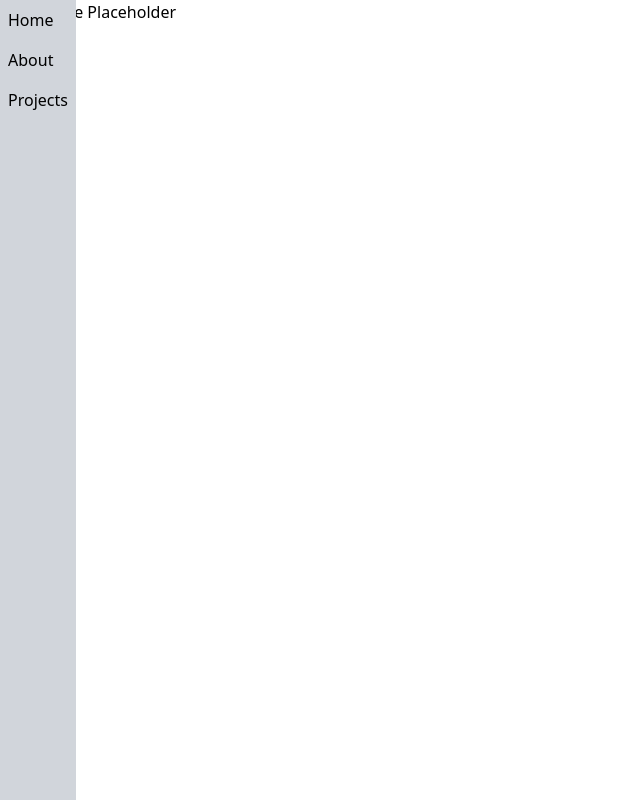
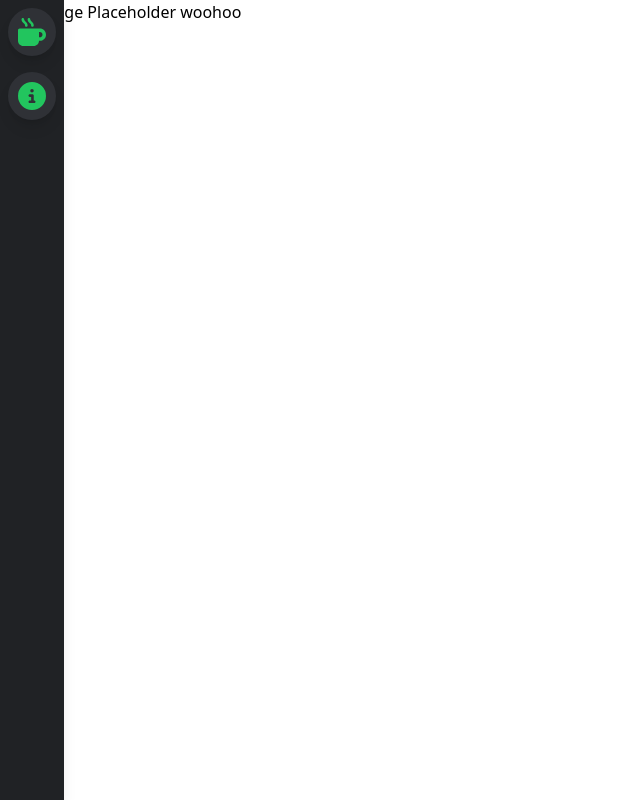
Before and after one commit to knox-dude/knox-dude.github.io, a React (Vite) app in the folder my-app/: page /#/ in a window 1280 px wide. Shown: the whole page, without its empty margins (0-640 px from the left). Built offline with nearby package versions, Linux system fonts and the light colour scheme.

Commit message:
discord sidebar changes

```diff
--- a/my-app/src/Components/App/App.tsx
+++ b/my-app/src/Components/App/App.tsx
@@ -1,13 +1,14 @@
 import { HashRouter } from "react-router-dom"
-import NavBar from "@/Components/NavBar/NavBar"
+// import NavBar from "@/Components/NavBar/NavBar"
 import AppRoutes from "@/Components/AppRoutes/AppRoutes"
+import SideBar from "../SideBar"
 
 function App() {
   return (
     <div className="app">
       < HashRouter >
-      < NavBar />
-      < AppRoutes />
+        < SideBar />
+        < AppRoutes />
       </HashRouter >
     </div>
   )
--- a/my-app/src/Components/Homepage/Homepage.tsx
+++ b/my-app/src/Components/Homepage/Homepage.tsx
@@ -1,7 +1,7 @@
 function Homepage() {
   return (
     <div>
-      <h1>Homepage Placeholder</h1>
+      <h1>Homepage Placeholder woohoo</h1>
     </div>
   )
 }
--- /dev/null
+++ b/my-app/src/Components/SideBar.tsx
@@ -0,0 +1,29 @@
+import { FaMugHot, FaCircleInfo } from "react-icons/fa6"
+
+const SideBar = () => {
+  return (
+    <div className="flex">
+      <div className="fixed top-0 left-0 h-screen w-16 m-0 flex flex-col bg-primary text-white shadow-lg">
+      <SideBarIcon icon={<FaMugHot size={28} />} />
+      <SideBarIcon icon={<FaCircleInfo size={28} />} />
+      </div>
+    </div>
+  )
+}
+
+interface SideBarIconProps {
+  icon: React.ReactNode;
+  text?: string;
+}
+
+const SideBarIcon = ({ icon, text="tooltip 💡" }: SideBarIconProps) => (
+  <div className="sidebar-icon group">
+    {icon}
+
+    <span className="sidebar-tooltip group-hover:scale-100">
+      {text}
+    </span>
+  </div>
+);
+
+export default SideBar
--- a/my-app/src/main.tsx
+++ b/my-app/src/main.tsx
@@ -1,6 +1,7 @@
 import React from 'react'
 import ReactDOM from 'react-dom/client'
 import App from '@/Components/App/App'
+import './styles/tailwind.css'
 
 ReactDOM.createRoot(document.getElementById('root')!).render(
   <React.StrictMode>
```
